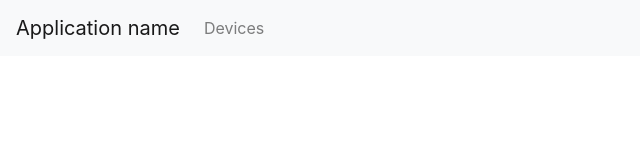
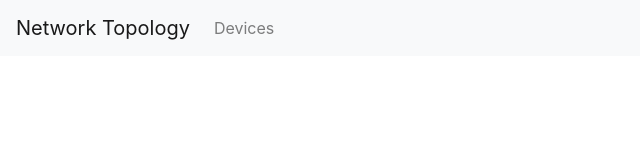
Before and after one commit to kesserwan/IoT-Frontend, a React (Create React App) app: page / in a window 1280 px wide. Shown: the top 160 px of the page, without its empty margins (0-640 px from the left). Built offline with nearby package versions, Linux system fonts and the light colour scheme.

Commit message:
application name

```diff
--- a/src/Components/NavigationBar.tsx
+++ b/src/Components/NavigationBar.tsx
@@ -17,7 +17,7 @@ export default function NavigationBar(): JSX.Element {
   return (
     <div>
       <Navbar color="light" light expand="md">
-        <NavbarBrand href="/">Application name</NavbarBrand>
+        <NavbarBrand href="/">Network Topology</NavbarBrand>
         <NavbarToggler onClick={toggle} />
         <Collapse isOpen={isOpen} navbar>
           <Nav className="mr-auto" navbar>
```
Also changed, not shown: 1 other file (tests, documents, lock files or other folders).
